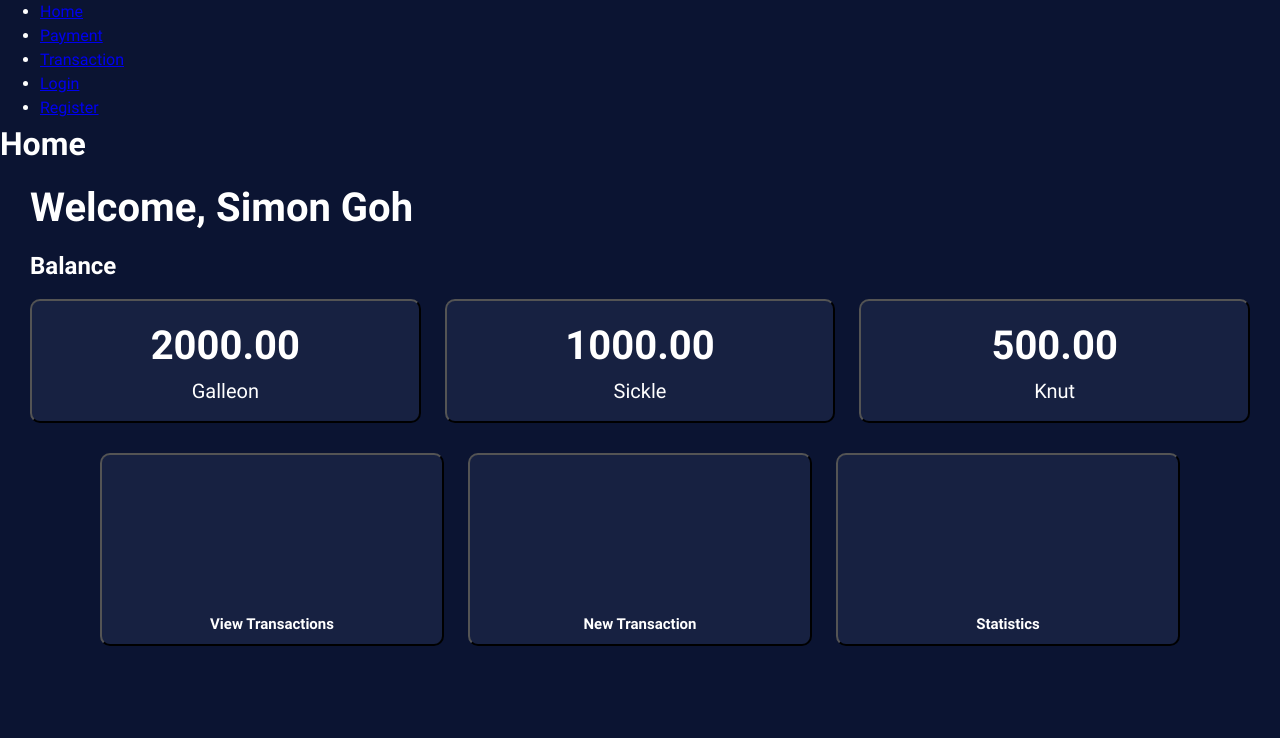
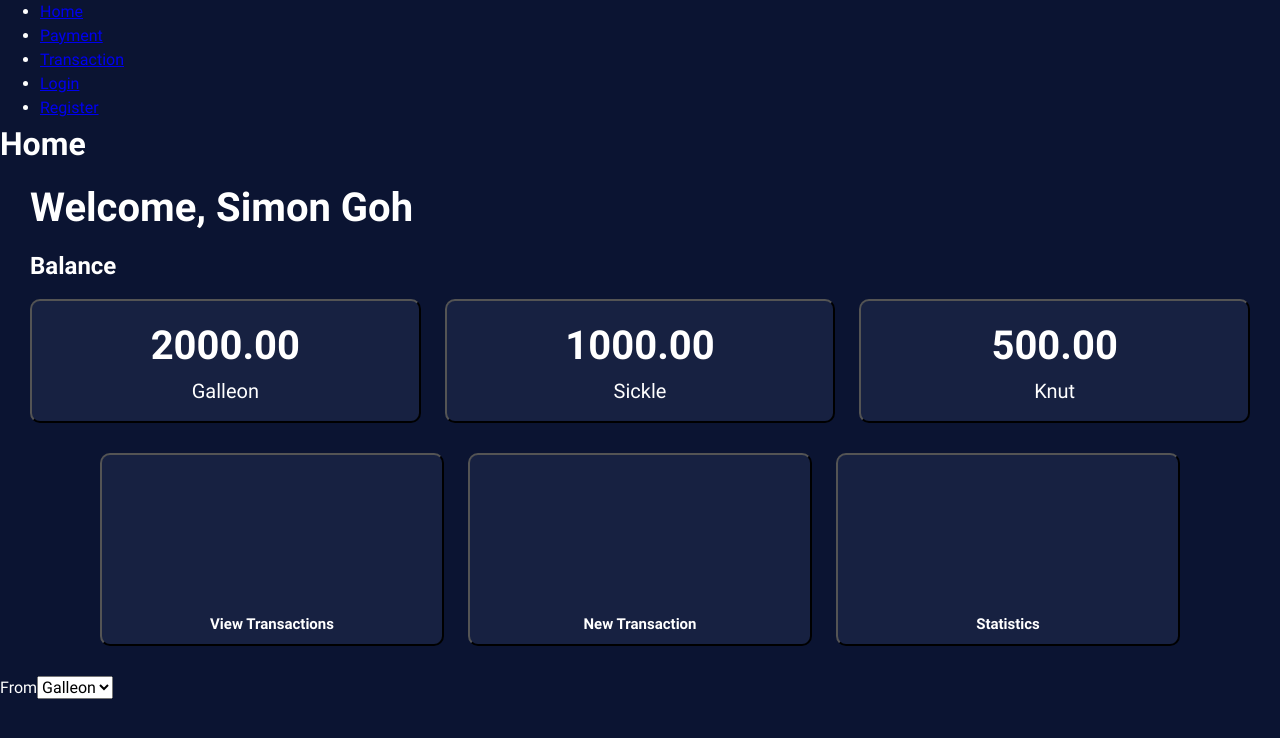
Before and after one commit to BuzzOffer/E-Gringotts-Frontend, a React (Vite) app: page / in a window 1280 px wide. Shown: the top 738 px of the page. Built offline with nearby package versions, Linux system fonts and the light colour scheme.

Commit message:
added attributes for tags and exported frommenu

```diff
--- a/src/pages/Home/frommenu.jsx
+++ b/src/pages/Home/frommenu.jsx
@@ -1,11 +1,11 @@
 function FromMenu() {
     return (
         <div>
-            <label>From</label>
-            <select>
-                <option>Galleon</option>
-                <option>Sickle</option>
-                <option>Knut</option>
+            <label for="fromCurrency" id="converterLabel">From</label>
+            <select name="fromCurrency" id="fromCurrency">
+                <option value="galleon">Galleon</option>
+                <option value="sickle">Sickle</option>
+                <option value="knut">Knut</option>
             </select>
         </div>
     );
--- a/src/pages/Home/index.jsx
+++ b/src/pages/Home/index.jsx
@@ -1,6 +1,7 @@
 import Welcome from './welcome.jsx'
 import Balance from './balance.jsx';
 import NavButtons from './navbuttons.jsx';
+import FromMenu from './frommenu.jsx';
 import './home.css'
 
 export default function Home(){
@@ -11,6 +12,7 @@ export default function Home(){
             <h2 id="sectionMessage">Balance</h2>
             <Balance />
             <NavButtons />
+            <FromMenu />
         </>
     );
 }
```
